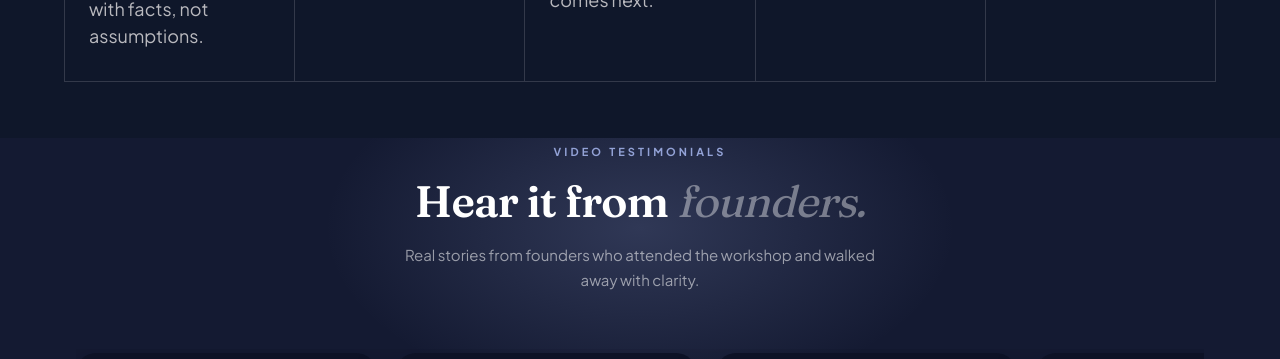
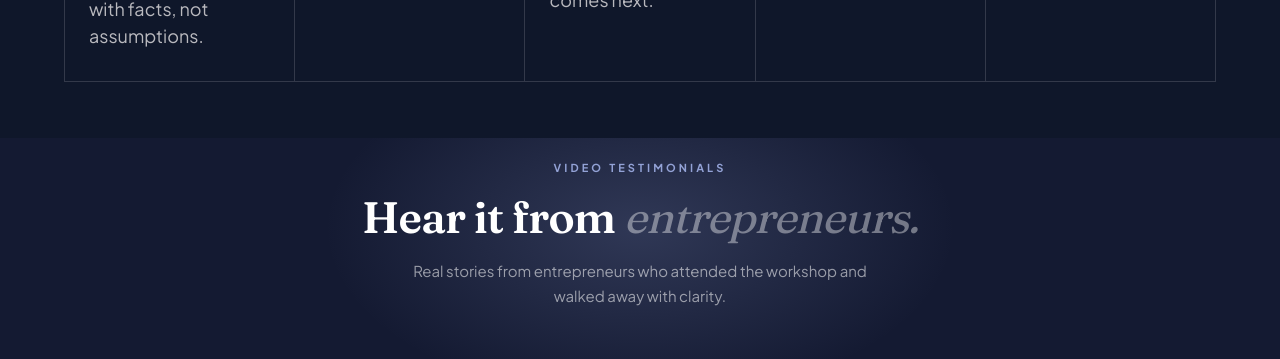
Before and after one commit to enryu-maker/nbbs-app, a Next.js app: page /about in a window 1280 px wide. Shown: the part 1180-1539 px from the top of the page. Built offline with nearby package versions, Linux system fonts and the light colour scheme; no server answers; grey boxes are pictures that could not be loaded.

Commit message:
manage paddings

```diff
--- a/components/VideoTestimonials.tsx
+++ b/components/VideoTestimonials.tsx
@@ -154,15 +154,17 @@ export function VideoTestimonials() {
   }
 
   return (
-    <section id="video-testimonials" className="video-testi-bg">
+    <section id="video-testimonials" className="video-testi-bg pt-4">
       <div className="video-testi-glow" aria-hidden />
       <div className="container">
         <div className="video-testi-head">
           <span className="eyebrow">Video Testimonials</span>
           <h2>
-            Hear it from <span className="grey">founders.</span>
+            Hear it from <span className="grey">entrepreneurs.</span>
           </h2>
-          <p>Real stories from founders who attended the workshop and walked away with clarity.</p>
+          <p>
+            Real stories from entrepreneurs who attended the workshop and walked away with clarity.
+          </p>
         </div>
       </div>
 
```
